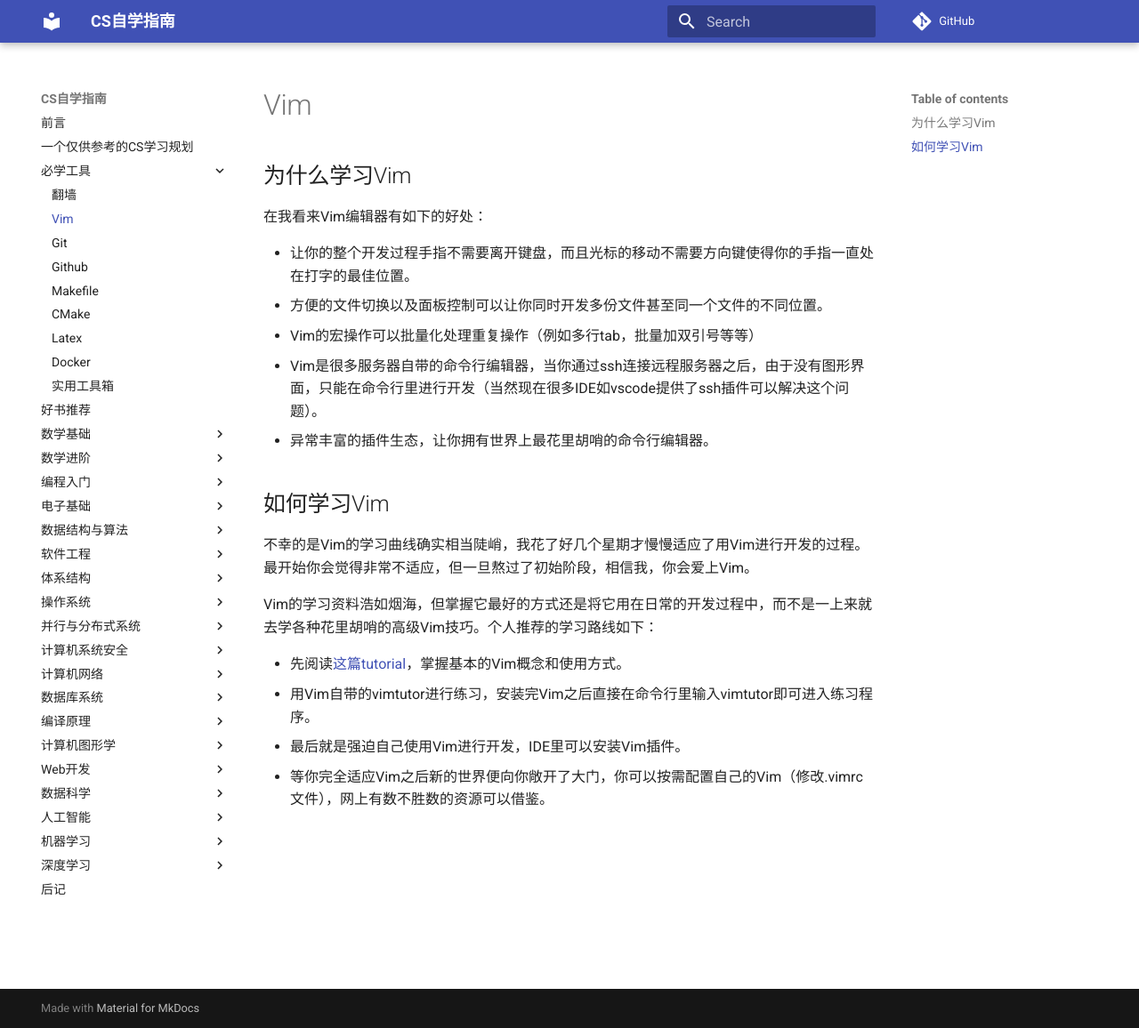
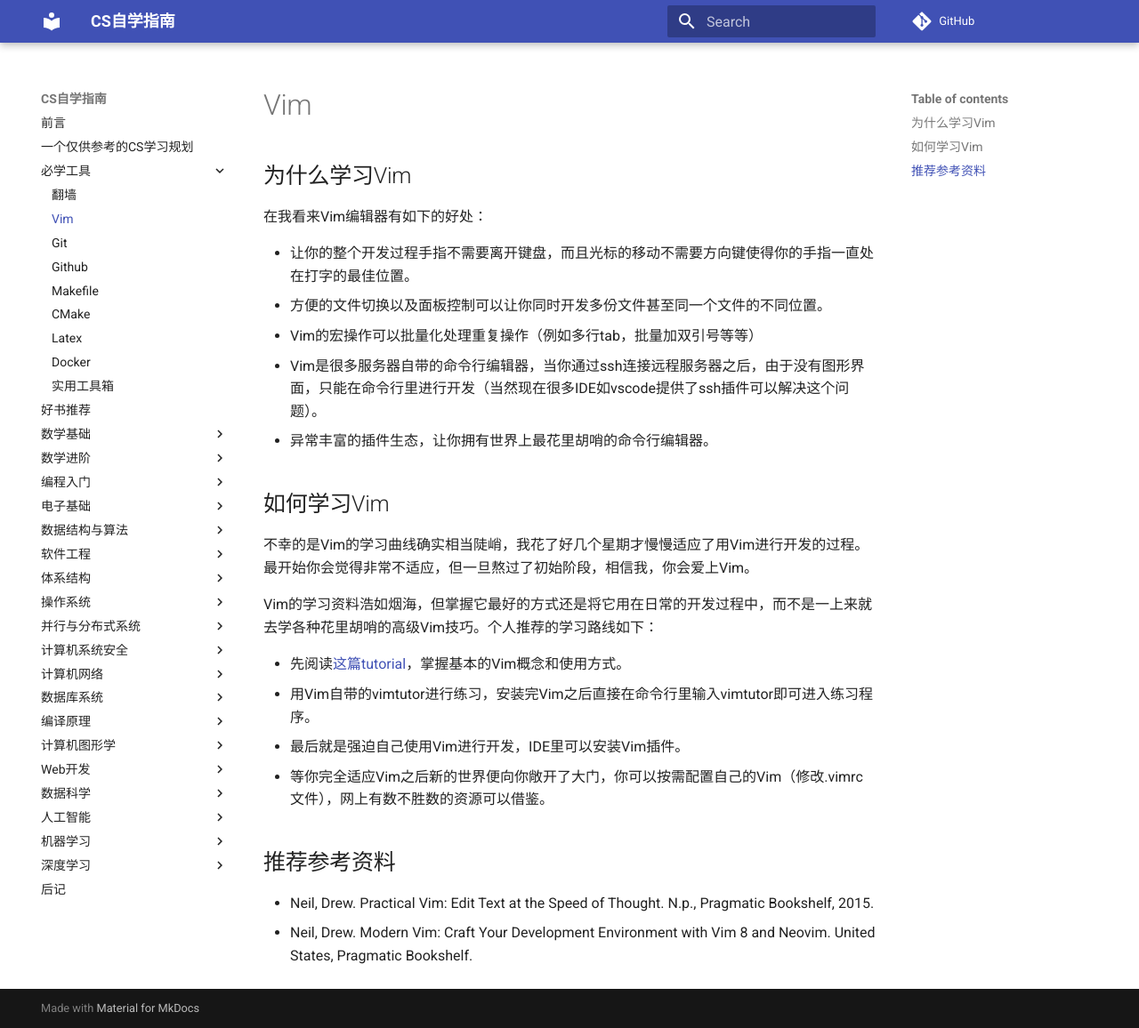
Before and after one commit to PKUFlyingPig/cs-self-learning, an MkDocs documentation site: the page built from docs/必学工具/Vim.md, in a window 1280 px wide and 1156 px high. Shown: the whole window at 89% size. Built offline with MkDocs 1.6.1 and Material for MkDocs 9.7.7, drawn with Linux system fonts in a browser that asks for light colours; comment, search, counter and statistics services are not loaded.

Commit message:
推荐VIM参考资料

```diff
--- a/docs/必学工具/Vim.md
+++ b/docs/必学工具/Vim.md
@@ -16,3 +16,7 @@ Vim的学习资料浩如烟海，但掌握它最好的方式还是将它用在
 - 用Vim自带的vimtutor进行练习，安装完Vim之后直接在命令行里输入vimtutor即可进入练习程序。
 - 最后就是强迫自己使用Vim进行开发，IDE里可以安装Vim插件。
 - 等你完全适应Vim之后新的世界便向你敞开了大门，你可以按需配置自己的Vim（修改.vimrc文件），网上有数不胜数的资源可以借鉴。
+
+## 推荐参考资料
+- Neil, Drew. Practical Vim: Edit Text at the Speed of Thought. N.p., Pragmatic Bookshelf, 2015.
+- Neil, Drew. Modern Vim: Craft Your Development Environment with Vim 8 and Neovim. United States, Pragmatic Bookshelf.
```
